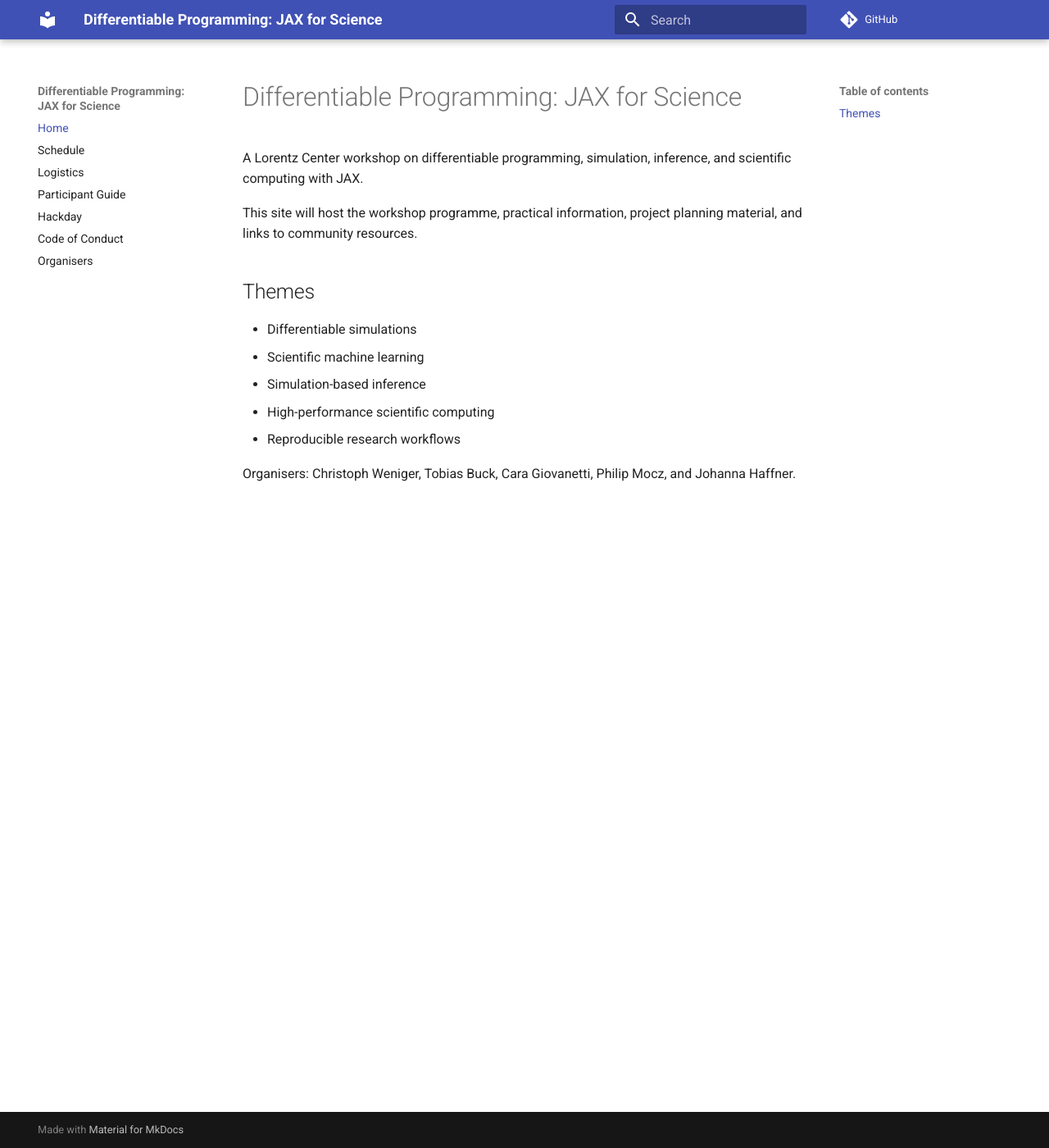
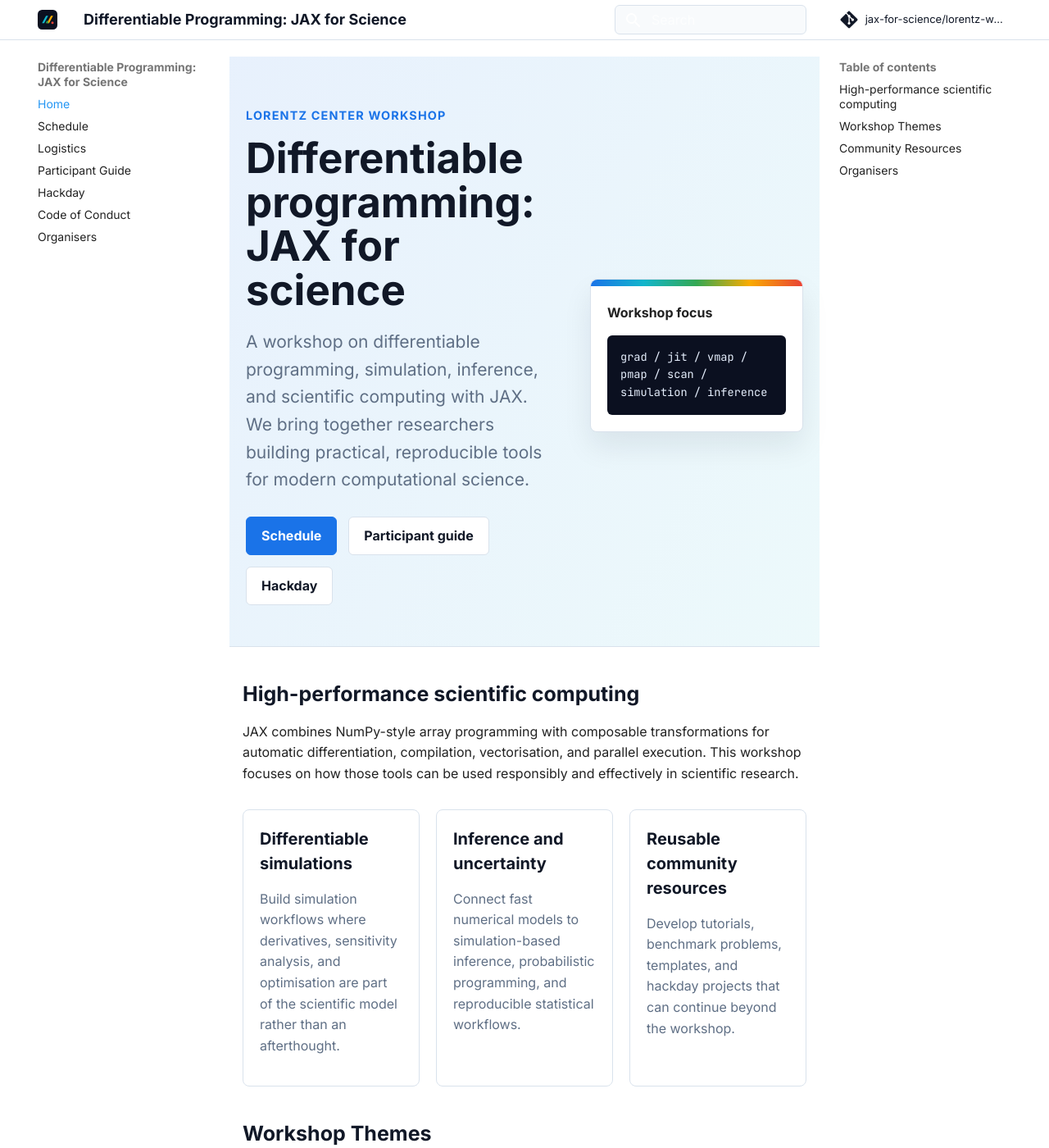
Before and after one commit to jax-for-science/lorentz-workshop-2026, an MkDocs documentation site: the page built from docs/index.md, in a window 1280 px wide and 1400 px high. Shown: the whole window at 82% size. Built offline with MkDocs 1.6.1 and Material for MkDocs 9.7.7, drawn with Linux system fonts in a browser that asks for light colours; comment, search, counter and statistics services are not loaded; some of the changed text lies outside the part shown.

Commit message:
Refresh workshop site design

```diff
--- a/docs/index.md
+++ b/docs/index.md
@@ -1,15 +1,78 @@
-# Differentiable Programming: JAX for Science
+<section class="workshop-hero">
+  <div class="workshop-hero__inner">
+    <div>
+      <div class="workshop-kicker">Lorentz Center workshop</div>
+      <h1>Differentiable programming: JAX for science</h1>
+      <p class="workshop-lede">
+        A workshop on differentiable programming, simulation, inference, and
+        scientific computing with JAX. We bring together researchers building
+        practical, reproducible tools for modern computational science.
+      </p>
+      <div class="workshop-actions">
+        <a class="workshop-button workshop-button--primary" href="schedule/">Schedule</a>
+        <a class="workshop-button" href="participant-guide/">Participant guide</a>
+        <a class="workshop-button" href="hackday/">Hackday</a>
+      </div>
+    </div>
+    <div class="workshop-panel" aria-label="Workshop focus">
+      <div class="workshop-panel__bar"></div>
+      <div class="workshop-panel__body">
+        <strong>Workshop focus</strong>
+        <code>grad / jit / vmap / pmap / scan / simulation / inference</code>
+      </div>
+    </div>
+  </div>
+</section>
 
-A Lorentz Center workshop on differentiable programming, simulation, inference, and scientific computing with JAX.
+## High-performance scientific computing
 
-This site will host the workshop programme, practical information, project planning material, and links to community resources.
+JAX combines NumPy-style array programming with composable transformations for
+automatic differentiation, compilation, vectorisation, and parallel execution.
+This workshop focuses on how those tools can be used responsibly and effectively
+in scientific research.
 
-## Themes
+<div class="workshop-grid">
+  <div class="workshop-card">
+    <h3>Differentiable simulations</h3>
+    <p>
+      Build simulation workflows where derivatives, sensitivity analysis, and
+      optimisation are part of the scientific model rather than an afterthought.
+    </p>
+  </div>
+  <div class="workshop-card">
+    <h3>Inference and uncertainty</h3>
+    <p>
+      Connect fast numerical models to simulation-based inference, probabilistic
+      programming, and reproducible statistical workflows.
+    </p>
+  </div>
+  <div class="workshop-card">
+    <h3>Reusable community resources</h3>
+    <p>
+      Develop tutorials, benchmark problems, templates, and hackday projects
+      that can continue beyond the workshop.
+    </p>
+  </div>
+</div>
 
-- Differentiable simulations
-- Scientific machine learning
-- Simulation-based inference
-- High-performance scientific computing
-- Reproducible research workflows
+## Workshop Themes
 
-Organisers: Christoph Weniger, Tobias Buck, Cara Giovanetti, Philip Mocz, and Johanna Haffner.
+<div class="workshop-pill-row">
+  <span class="workshop-pill">Differentiable simulations</span>
+  <span class="workshop-pill">Scientific machine learning</span>
+  <span class="workshop-pill">Simulation-based inference</span>
+  <span class="workshop-pill">Accelerated numerical computing</span>
+  <span class="workshop-pill">Reproducible workflows</span>
+</div>
+
+## Community Resources
+
+- [Tutorial proposals](https://github.com/jax-for-science/lorentz-workshop-2026/issues/new?template=tutorial-proposal.yml)
+- [Benchmark proposals](https://github.com/jax-for-science/lorentz-workshop-2026/issues/new?template=benchmark-proposal.yml)
+- [Hackday project proposals](https://github.com/jax-for-science/lorentz-workshop-2026/issues/new?template=project-proposal.yml)
+- [JAX for Science organisation](https://github.com/jax-for-science)
+
+## Organisers
+
+Christoph Weniger, Tobias Buck, Cara Giovanetti, Philip Mocz, and Johanna
+Haffner.
--- /dev/null
+++ b/docs/stylesheets/extra.css
@@ -0,0 +1,195 @@
+:root {
+  --jax-blue: #1a73e8;
+  --jax-teal: #12b5cb;
+  --jax-green: #34a853;
+  --jax-yellow: #f9ab00;
+  --jax-red: #e94335;
+  --jax-ink: #111827;
+  --jax-muted: #5f6f85;
+  --jax-border: #d9e2ec;
+  --jax-surface: #f8fafc;
+}
+
+.md-header,
+.md-tabs {
+  background: #ffffff;
+  color: var(--jax-ink);
+  border-bottom: 1px solid var(--jax-border);
+  box-shadow: none;
+}
+
+.md-header__title,
+.md-tabs__link {
+  color: var(--jax-ink);
+}
+
+.md-search__form {
+  background: var(--jax-surface);
+  border: 1px solid var(--jax-border);
+  border-radius: 6px;
+}
+
+.md-main__inner {
+  margin-top: 0;
+}
+
+.md-typeset h1,
+.md-typeset h2,
+.md-typeset h3 {
+  color: var(--jax-ink);
+  font-weight: 700;
+  letter-spacing: 0;
+}
+
+.md-typeset a {
+  color: var(--jax-blue);
+}
+
+.workshop-hero {
+  margin: 0 -0.8rem 2rem;
+  padding: 3rem 1rem 2.5rem;
+  border-bottom: 1px solid var(--jax-border);
+  background:
+    linear-gradient(120deg, rgba(26, 115, 232, 0.10), rgba(18, 181, 203, 0.08)),
+    #ffffff;
+}
+
+.workshop-hero__inner {
+  display: grid;
+  grid-template-columns: minmax(0, 1.4fr) minmax(260px, 0.6fr);
+  gap: 2rem;
+  max-width: 1120px;
+  margin: 0 auto;
+  align-items: center;
+}
+
+.workshop-kicker {
+  margin-bottom: 0.7rem;
+  color: var(--jax-blue);
+  font-size: 0.72rem;
+  font-weight: 700;
+  letter-spacing: 0.08em;
+  text-transform: uppercase;
+}
+
+.workshop-hero h1 {
+  margin: 0;
+  max-width: 780px;
+  font-size: 2.55rem;
+  line-height: 1.05;
+}
+
+.workshop-lede {
+  max-width: 760px;
+  margin: 1rem 0 1.4rem;
+  color: var(--jax-muted);
+  font-size: 1.05rem;
+  line-height: 1.6;
+}
+
+.workshop-actions {
+  display: flex;
+  flex-wrap: wrap;
+  gap: 0.7rem;
+}
+
+.workshop-button {
+  display: inline-flex;
+  align-items: center;
+  min-height: 2.35rem;
+  padding: 0 0.9rem;
+  border: 1px solid var(--jax-border);
+  border-radius: 6px;
+  background: #ffffff;
+  color: var(--jax-ink) !important;
+  font-weight: 650;
+}
+
+.workshop-button--primary {
+  border-color: var(--jax-blue);
+  background: var(--jax-blue);
+  color: #ffffff !important;
+}
+
+.workshop-panel {
+  border: 1px solid var(--jax-border);
+  border-radius: 8px;
+  background: #ffffff;
+  box-shadow: 0 18px 35px rgba(17, 24, 39, 0.08);
+}
+
+.workshop-panel__bar {
+  height: 8px;
+  border-radius: 8px 8px 0 0;
+  background: linear-gradient(90deg, var(--jax-blue), var(--jax-teal), var(--jax-green), var(--jax-yellow), var(--jax-red));
+}
+
+.workshop-panel__body {
+  padding: 1rem;
+}
+
+.workshop-panel__body code {
+  display: block;
+  margin-top: 0.7rem;
+  padding: 0.8rem;
+  border-radius: 6px;
+  background: #0b1020;
+  color: #e5eefc;
+  white-space: normal;
+}
+
+.workshop-grid {
+  display: grid;
+  grid-template-columns: repeat(3, minmax(0, 1fr));
+  gap: 1rem;
+  margin: 1.5rem 0 2rem;
+}
+
+.workshop-card {
+  min-height: 100%;
+  padding: 1rem;
+  border: 1px solid var(--jax-border);
+  border-radius: 8px;
+  background: #ffffff;
+}
+
+.workshop-card h3 {
+  margin-top: 0;
+  font-size: 1rem;
+}
+
+.workshop-card p {
+  color: var(--jax-muted);
+}
+
+.workshop-pill-row {
+  display: flex;
+  flex-wrap: wrap;
+  gap: 0.5rem;
+  margin: 1rem 0 2rem;
+}
+
+.workshop-pill {
+  padding: 0.28rem 0.55rem;
+  border: 1px solid var(--jax-border);
+  border-radius: 999px;
+  background: var(--jax-surface);
+  color: var(--jax-muted);
+  font-size: 0.72rem;
+  font-weight: 650;
+}
+
+@media screen and (max-width: 800px) {
+  .workshop-hero {
+    padding-top: 2rem;
+  }
+
+  .workshop-hero__inner,
+  .workshop-grid {
+    grid-template-columns: 1fr;
+  }
+
+  .workshop-hero h1 {
+    font-size: 2rem;
+  }
+}
--- a/mkdocs.yml
+++ b/mkdocs.yml
@@ -1,8 +1,28 @@
 site_name: "Differentiable Programming: JAX for Science"
 site_description: "A Lorentz Center workshop on differentiable programming, simulation, inference, and scientific computing with JAX."
 repo_url: https://github.com/jax-for-science/lorentz-workshop-2026
+repo_name: jax-for-science/lorentz-workshop-2026
 theme:
   name: material
+  language: en
+  logo: assets/jax-science-mark.svg
+  favicon: assets/jax-science-mark.svg
+  features:
+    - navigation.instant
+    - navigation.sections
+    - navigation.top
+    - search.highlight
+    - search.suggest
+    - content.code.copy
+  palette:
+    - scheme: default
+      primary: blue
+      accent: teal
+  font:
+    text: Inter
+    code: JetBrains Mono
+extra_css:
+  - stylesheets/extra.css
 nav:
   - Home: index.md
   - Schedule: schedule.md
@@ -13,5 +33,8 @@ nav:
   - Organisers: organizers.md
 markdown_extensions:
   - admonition
+  - attr_list
+  - md_in_html
+  - pymdownx.superfences
   - toc:
       permalink: true
```
Also changed, not shown: docs/assets/jax-science-mark.svg (added).
